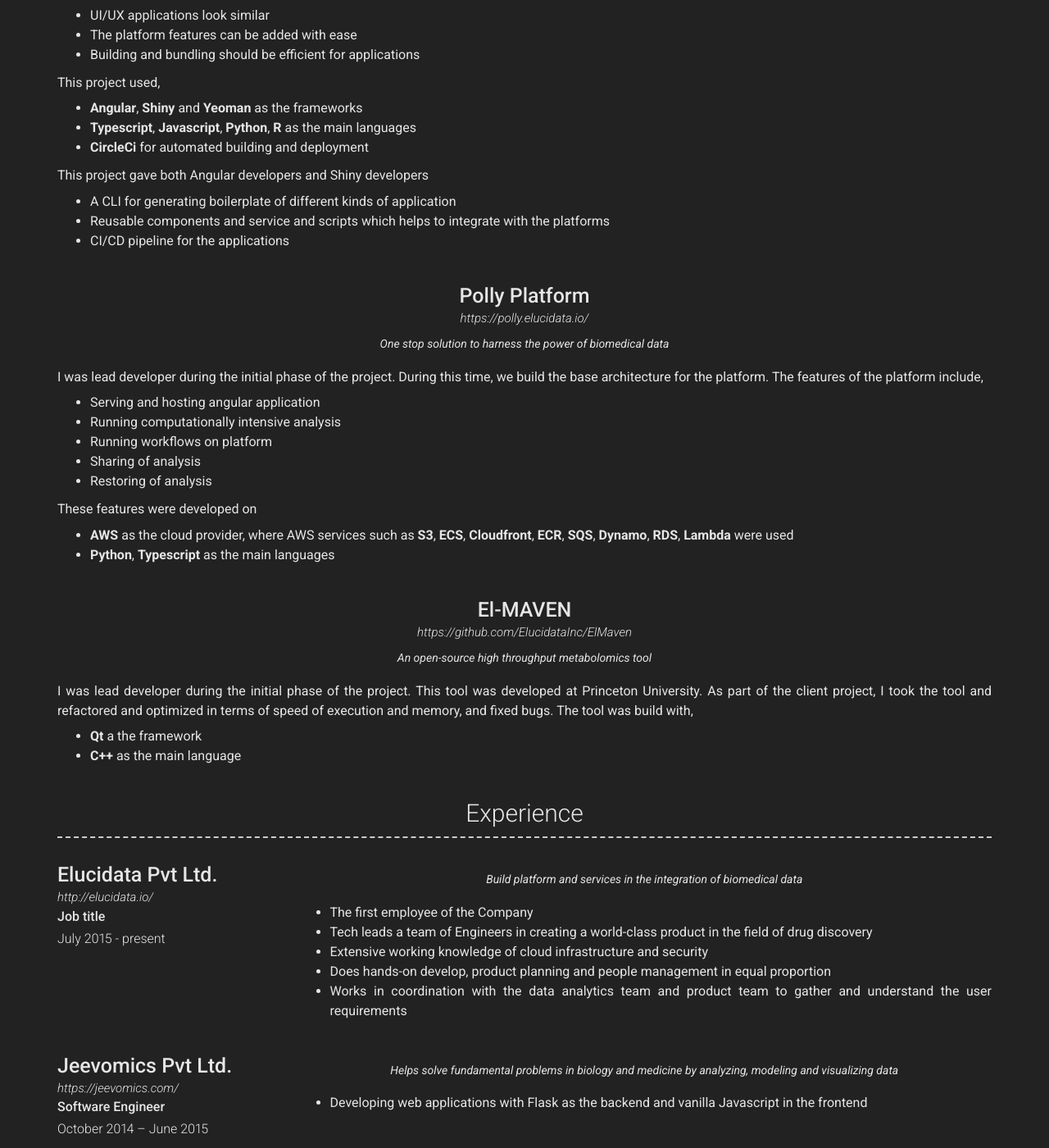
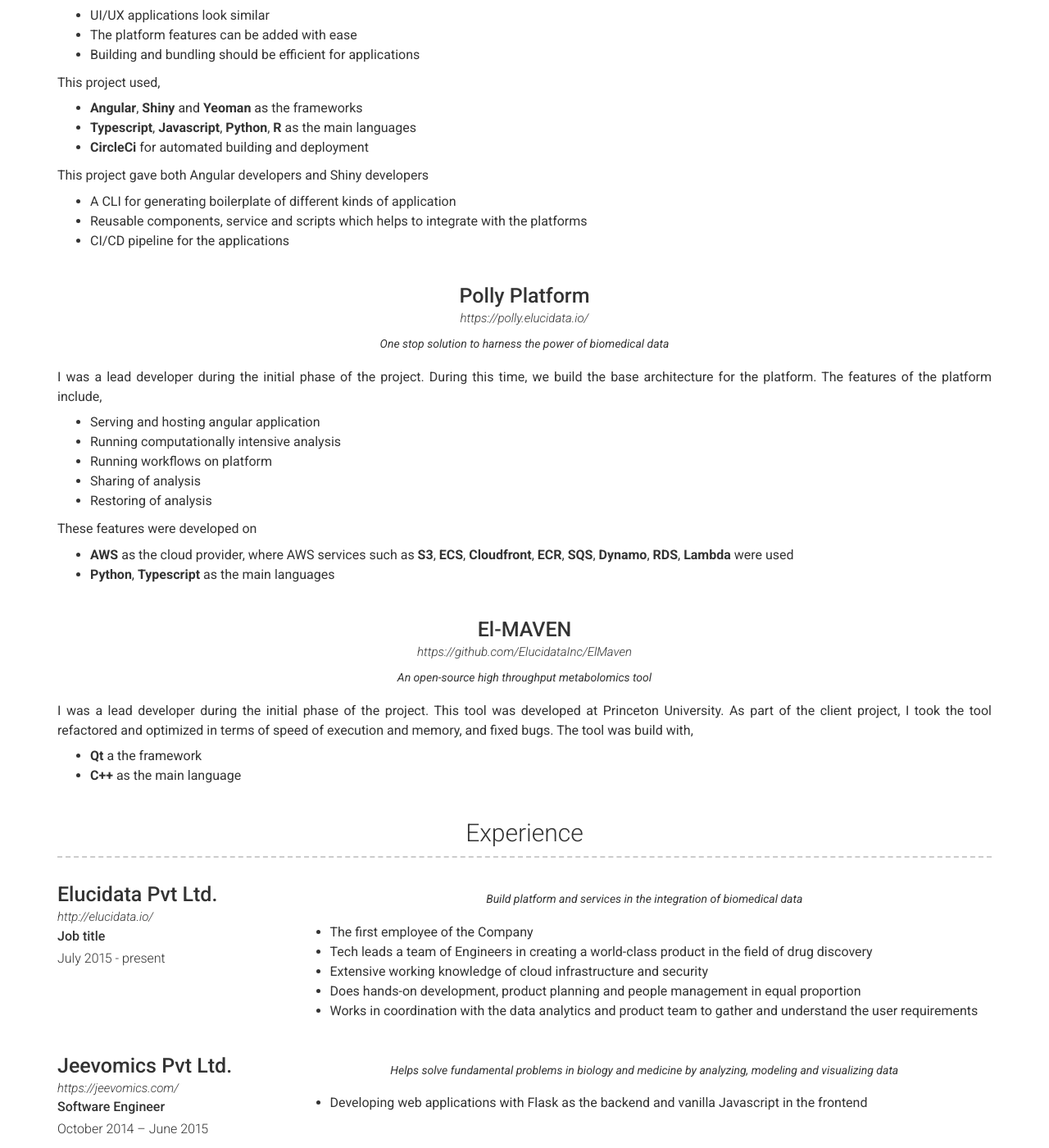
Before and after one commit to sabsgeo/my-cv, a Jekyll site: the page built from index.md, in a window 1280 px wide and 1400 px high, scrolled down 1628 px. Shown: the whole window at 82% size. Built offline with Jekyll 4.4.1, drawn with Linux system fonts in a browser that asks for light colours; nearby versions of some CDN libraries; some of the changed text lies outside the part shown.

Commit message:
[WIP]:correcting grammer

```diff
--- a/_config.yml
+++ b/_config.yml
@@ -9,7 +9,7 @@
 phone: + 91-9650572511
 
 # Dark Mode (true/false/never)
-darkmode: true
+darkmode: false
 
 # Social links
 github_username:  sabsgeo
@@ -45,10 +45,11 @@
 # more_title: A Little More About Me #(Use this to override about more section title)
 more_content: | # this will include new lines to allow paragraphs
   Alongside my interests in software engineering some of my other interests and hobbies are:
-    Cooking
-    Trekking
-    Cycling
-    Going for long driving
+
+    - Cooking
+    - Trekking
+    - Cycling
+    - Going for long driving
 
 # Footer
 footer_show_references: true
--- a/_data/experience.yml
+++ b/_data/experience.yml
@@ -10,8 +10,8 @@
     - The first employee of the Company
     - Tech leads a team of Engineers in creating a world-class product in the field of drug discovery
     - Extensive working knowledge of cloud infrastructure and security
-    - Does hands-on develop, product planning and people management in equal proportion
-    - Works in coordination with the data analytics team and product team to gather and understand the user requirements
+    - Does hands-on development, product planning and people management in equal proportion
+    - Works in coordination with the data analytics and product team to gather and understand the user requirements
 
 - layout: left
   company: Jeevomics Pvt Ltd.
--- a/_data/projects.yml
+++ b/_data/projects.yml
@@ -28,7 +28,7 @@
   quote: >
     To scale up and connect to cloud legacy desktop application in the field of bioinformatics
   description: |
-    This capability was as developed as the part of Polly compute. This project has two motivations:
+    This capability was as developed as the part of Polly compute. This project had two motivations:
       - Make computational resource thirsty desktop application to scale
       - Make desktop applications usable in a browser
 
@@ -54,7 +54,7 @@
 
     This project gave both Angular developers and Shiny developers
       - A CLI for generating boilerplate of different kinds of application
-      - Reusable components and service and scripts which helps to integrate with the platforms
+      - Reusable components, service and scripts which helps to integrate with the platforms
       - CI/CD pipeline for the applications
 
 - layout: top-middle
@@ -63,7 +63,7 @@
   quote: >
     One stop solution to harness the power of biomedical data
   description: |
-    I was lead developer during the initial phase of the project. During this time, we build the base architecture for the platform. The features of the platform include,
+    I was a lead developer during the initial phase of the project. During this time, we build the base architecture for the platform. The features of the platform include,
       - Serving and hosting angular application
       - Running computationally intensive analysis
       - Running workflows on platform
@@ -80,6 +80,6 @@
   quote: >
     An open-source high throughput metabolomics tool
   description: |
-    I was lead developer during the initial phase of the project. This tool was  developed at Princeton University. As part of the client project, I took the tool and refactored and optimized in terms of speed of execution and memory, and fixed bugs. The tool was build with,
+    I was a lead developer during the initial phase of the project. This tool was  developed at Princeton University. As part of the client project, I took the tool refactored and optimized in terms of speed of execution and memory, and fixed bugs. The tool was build with,
       - **Qt** a the framework
       - **C++** as the main language
```
